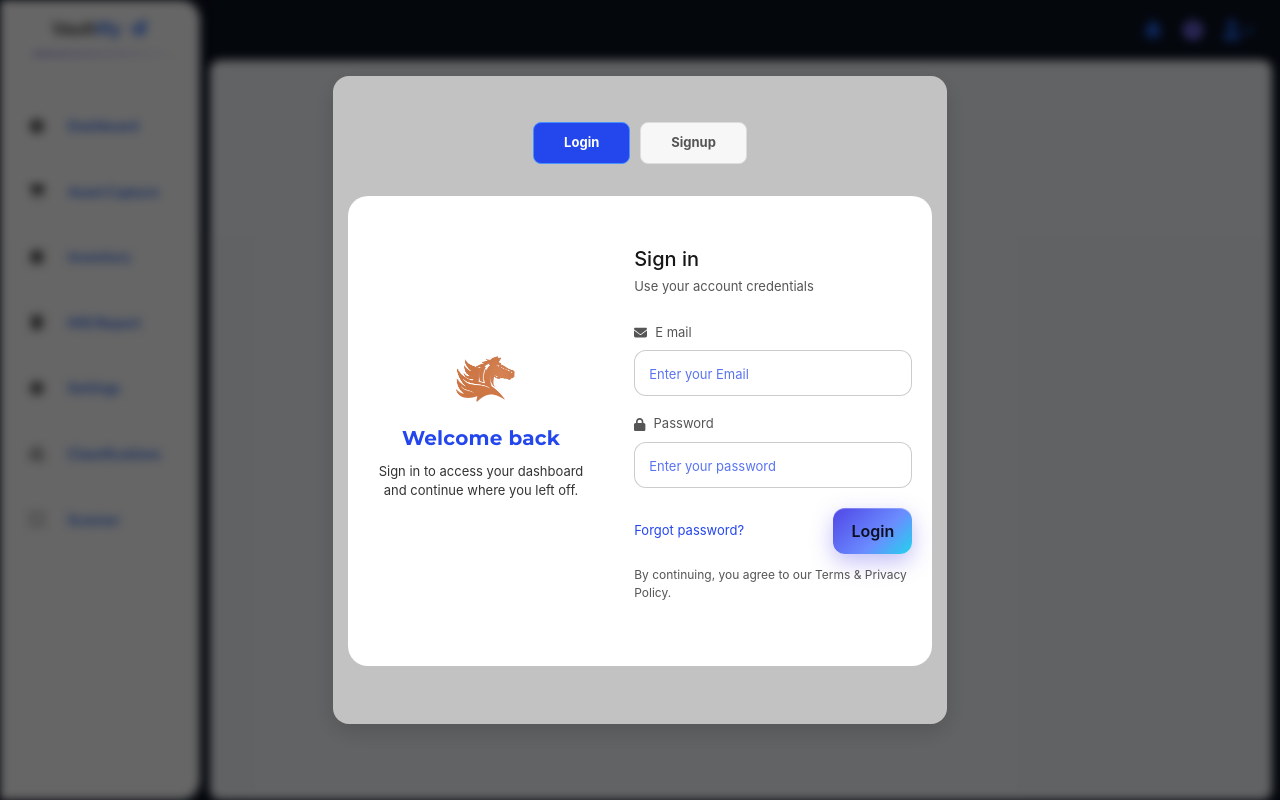
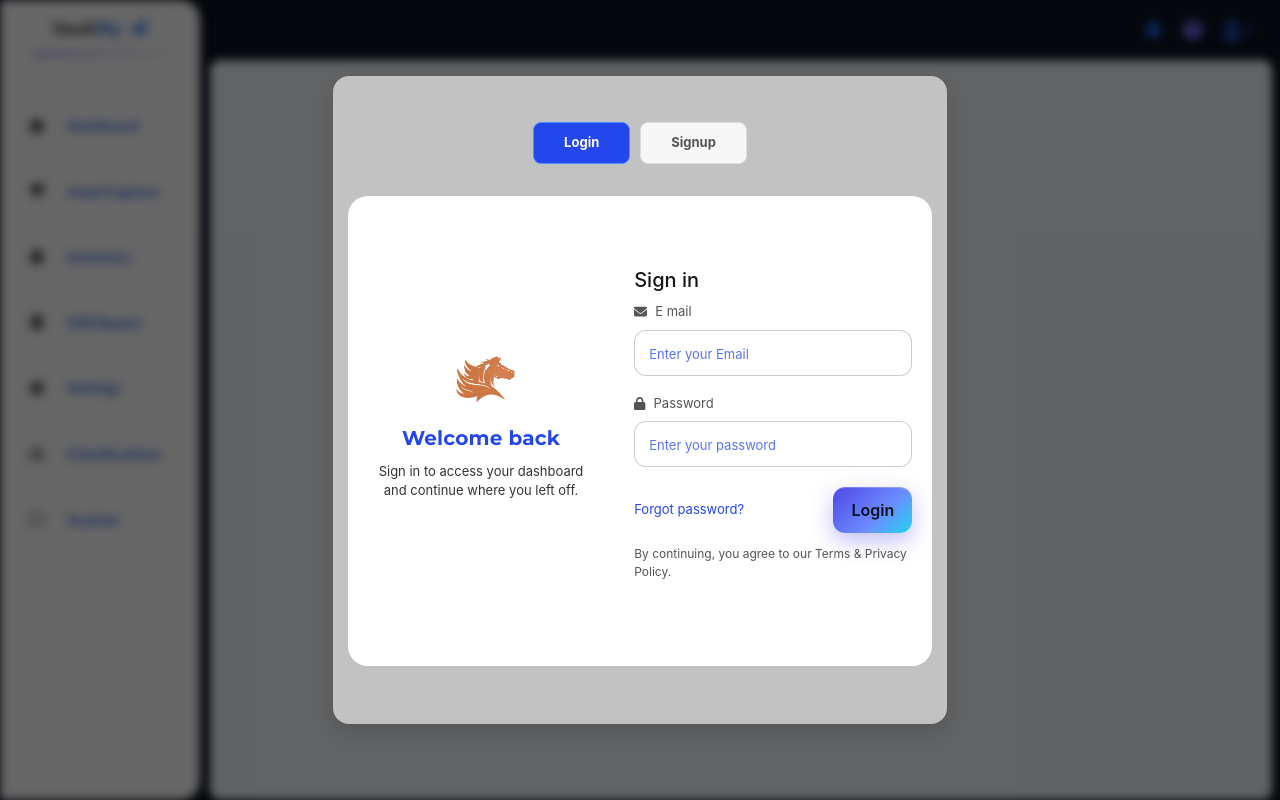
Before and after one commit to AnujNdas/Asset-manager-new, a React (Create React App) app in the folder frontend/: page /user/login in a window 1280 px wide. Built offline with nearby package versions, Linux system fonts and the light colour scheme.

Commit message:
Update Login.jsx

```diff
--- a/frontend/src/Inner_sections/Login.jsx
+++ b/frontend/src/Inner_sections/Login.jsx
@@ -87,7 +87,6 @@ const Login = ({ setProfileUser }) => {
           <div className="form-header">
             {/* <img src={image} alt="Logo" className="form-logo" /> */}
             <h2>Sign in</h2>
-            <p className="form-sub">Use your account credentials</p>
           </div>
 
 {/*           <div className="social-row" aria-label="Social options">
```
